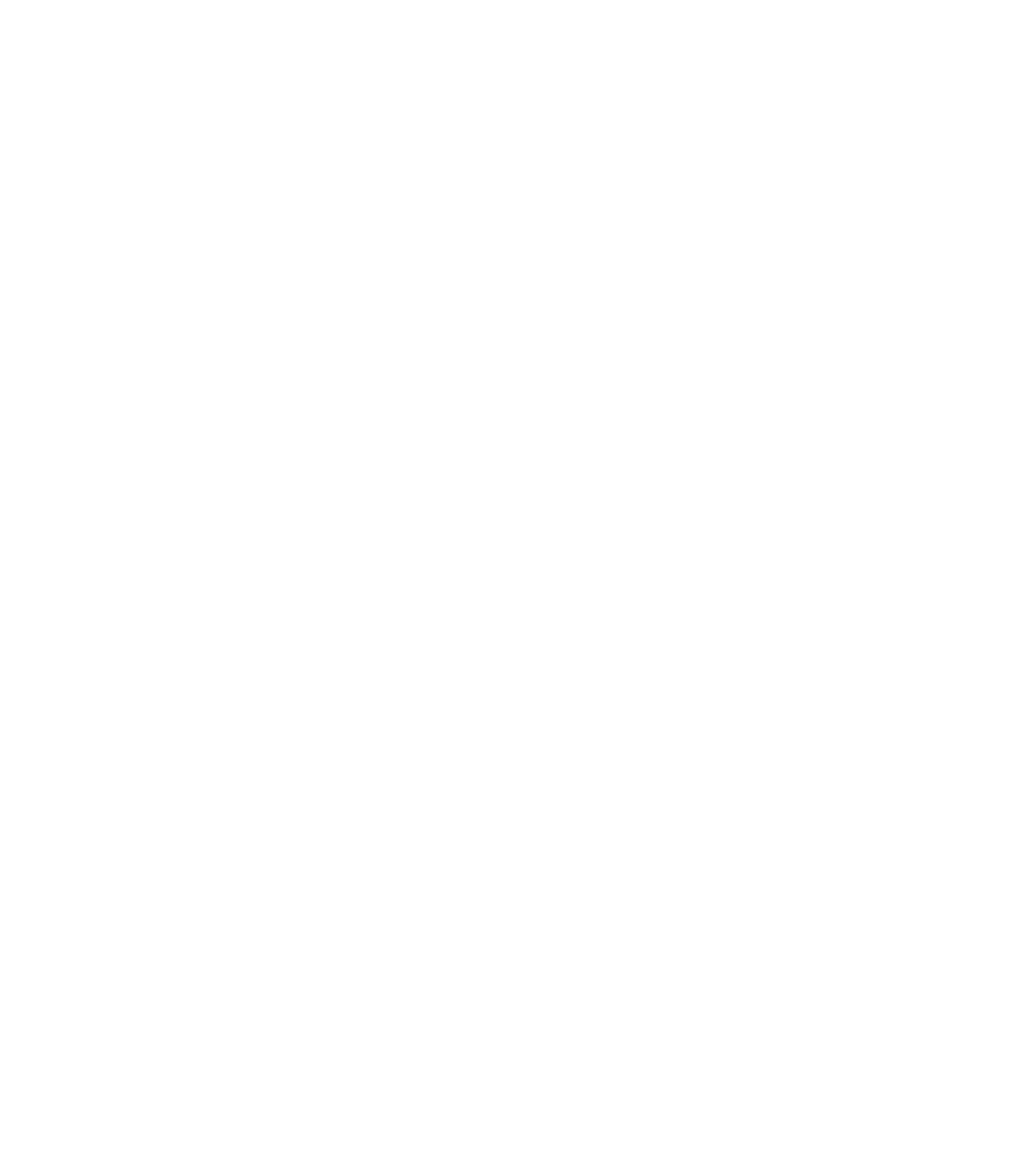
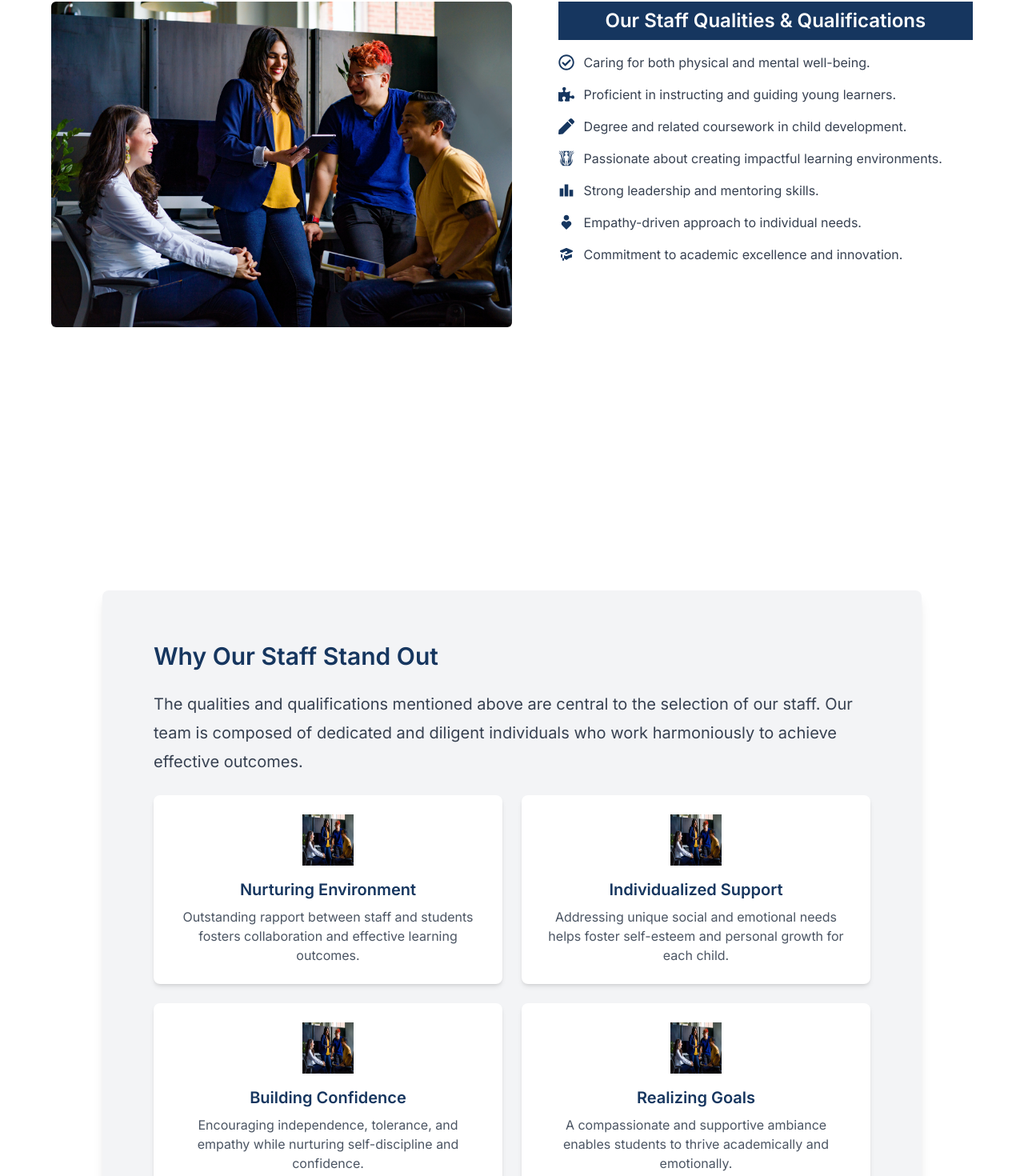
Before and after one commit to Mcdemzy/kps-react, a React (Vite) app: page /staff in a window 1280 px wide. Before the commit this address had no page. Shown: the part 62-1532 px from the top of the page at 80% size. Before the commit the page ends 800 px from the top, so only its background shows below. Built offline with nearby package versions, Linux system fonts and the light colour scheme.

Commit message:
Added StaffPage component with staff highlights and qualities

```diff
--- a/src/App.tsx
+++ b/src/App.tsx
@@ -3,6 +3,7 @@
 import AboutPage from "./Pages/AboutPage/AboutPage";
 import Contact from "./Pages/ContactPage/Contact";
 import ContactDetails from "./Pages/ContactPage/components/ContactDetails";
+import StaffPage from "./Pages/StaffPage/StaffPage";
 
 const App = () => {
   return (
@@ -12,6 +13,7 @@
           <Route path="/" element={<LandingPage />} />
           <Route path="/about-kps" element={<AboutPage />} />
           <Route path="/contact" element={<Contact />} />
+          <Route path="/staff" element={<StaffPage />} />
           <Route path="/kps/contact-details" element={<ContactDetails />} />
         </Routes>
       </Router>
--- a/src/Pages/StaffPage/StaffPage.tsx
+++ b/src/Pages/StaffPage/StaffPage.tsx
@@ -1,5 +1,68 @@
+import staffHighlights from "./components/staffHighlights";
+import staffQualities from "./components/staffQualities";
 const StaffPage = () => {
-  return <div>StaffPage</div>;
+  return (
+    <>
+      <main className="w-full min-h-screen bg-white p-6 md:p-10 lg:p-16 flex flex-col md:flex-row items-start justify-between">
+        {/* Left Section: Image */}
+        <section className="w-full md:w-[50%] mb-6 md:mb-0">
+          <img
+            src="/images/staff.jpg"
+            alt="Staff meeting"
+            className="w-full h-auto object-cover rounded-md"
+          />
+        </section>
+
+        {/* Right Section: Staff Qualities */}
+        <section className="w-full md:w-[45%] bg-white">
+          <h2 className="text-lg md:text-2xl font-bold bg-[#16365F] text-white text-center py-2 mb-4">
+            Our Staff Qualities & Qualifications
+          </h2>
+          <ul className="space-y-4">
+            {staffQualities.map((quality, index) => (
+              <li key={index} className="flex items-center space-x-3">
+                {quality.icon}
+                <p className="text-gray-700 text-sm md:text-base">
+                  {quality.text}
+                </p>
+              </li>
+            ))}
+          </ul>
+        </section>
+      </main>
+
+      {/* Why Our Staff Stand Out Section */}
+      <section className="w-[90%] md:w-[80%] m-auto p-8 md:p-16 bg-gray-100 rounded-lg shadow-lg">
+        <h2 className="text-2xl md:text-3xl font-bold text-[#16365F] mb-6">
+          Why Our Staff Stand Out
+        </h2>
+        <p className="text-gray-700 text-[1rem] md:text-[1.25rem] leading-[1.8] mb-6">
+          The qualities and qualifications mentioned above are central to the
+          selection of our staff. Our team is composed of dedicated and diligent
+          individuals who work harmoniously to achieve effective outcomes.
+        </p>
+
+        <div className="grid grid-cols-1 md:grid-cols-2 gap-6">
+          {staffHighlights.map((highlight, index) => (
+            <div
+              key={index}
+              className="bg-white p-6 rounded-lg shadow-md flex flex-col items-center text-center"
+            >
+              <img
+                src={highlight.image}
+                alt={highlight.title}
+                className="w-16 h-16 mb-4"
+              />
+              <h3 className="text-xl font-semibold text-[#16365F] mb-2">
+                {highlight.title}
+              </h3>
+              <p className="text-gray-600">{highlight.description}</p>
+            </div>
+          ))}
+        </div>
+      </section>
+    </>
+  );
 };
 
 export default StaffPage;
--- /dev/null
+++ b/src/Pages/StaffPage/components/staffHighlights.tsx
@@ -0,0 +1,29 @@
+// Why Our Staff Stand Out Data
+const staffHighlights = [
+  {
+    image: "/images/staff.jpg",
+    title: "Nurturing Environment",
+    description:
+      "Outstanding rapport between staff and students fosters collaboration and effective learning outcomes.",
+  },
+  {
+    image: "/images/staff.jpg",
+    title: "Individualized Support",
+    description:
+      "Addressing unique social and emotional needs helps foster self-esteem and personal growth for each child.",
+  },
+  {
+    image: "/images/staff.jpg",
+    title: "Building Confidence",
+    description:
+      "Encouraging independence, tolerance, and empathy while nurturing self-discipline and confidence.",
+  },
+  {
+    image: "/images/staff.jpg",
+    title: "Realizing Goals",
+    description:
+      "A compassionate and supportive ambiance enables students to thrive academically and emotionally.",
+  },
+];
+
+export default staffHighlights;
--- /dev/null
+++ b/src/Pages/StaffPage/components/staffQualities.tsx
@@ -0,0 +1,38 @@
+import { FaRegCheckCircle, FaPen, FaPuzzlePiece } from "react-icons/fa";
+import { HiAcademicCap } from "react-icons/hi";
+import { GiBurningPassion } from "react-icons/gi";
+import { MdLeaderboard } from "react-icons/md";
+import { RiEmpathizeFill } from "react-icons/ri";
+
+const staffQualities = [
+  {
+    icon: <FaRegCheckCircle className="text-[#16365F] text-xl" />,
+    text: "Caring for both physical and mental well-being.",
+  },
+  {
+    icon: <FaPuzzlePiece className="text-[#16365F] text-xl" />,
+    text: "Proficient in instructing and guiding young learners.",
+  },
+  {
+    icon: <FaPen className="text-[#16365F] text-xl" />,
+    text: "Degree and related coursework in child development.",
+  },
+  {
+    icon: <GiBurningPassion className="text-[#16365F] text-xl" />,
+    text: "Passionate about creating impactful learning environments.",
+  },
+  {
+    icon: <MdLeaderboard className="text-[#16365F] text-xl" />,
+    text: "Strong leadership and mentoring skills.",
+  },
+  {
+    icon: <RiEmpathizeFill className="text-[#16365F] text-xl" />,
+    text: "Empathy-driven approach to individual needs.",
+  },
+  {
+    icon: <HiAcademicCap className="text-[#16365F] text-xl" />,
+    text: "Commitment to academic excellence and innovation.",
+  },
+];
+
+export default staffQualities;
```
Also changed, not shown: public/images/staff.jpg (added).
